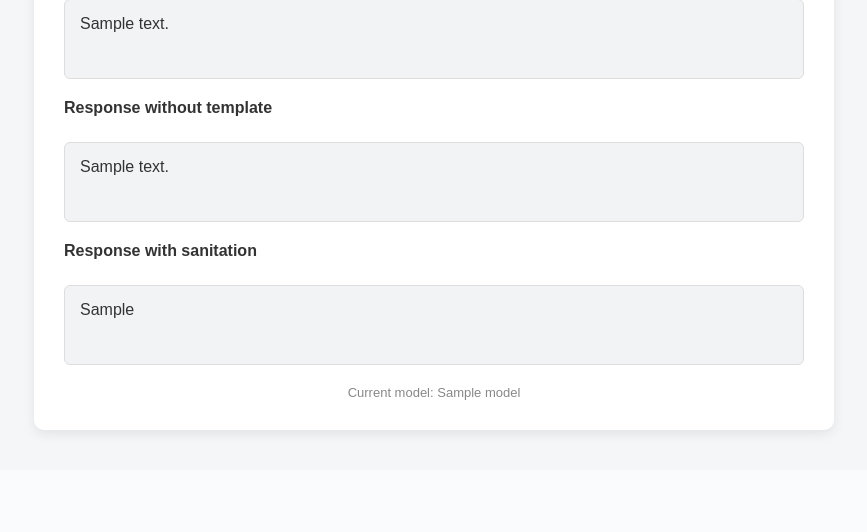
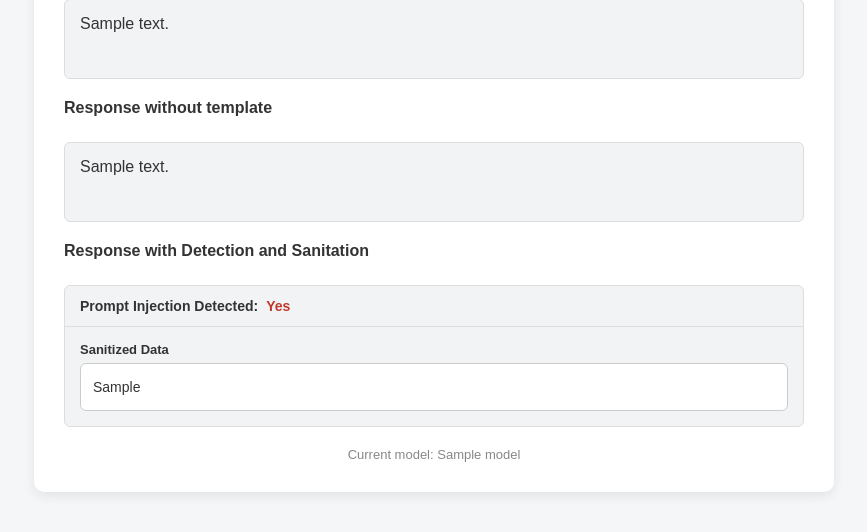
Before and after one commit to koguma100/LLM_Prompt_Injection_Capstone, a Flask app: template code/flask-app/app/templates/base.html in a window 1280 px wide. Shown: the part 538-1070 px from the top of the page, without its empty margins (206-1073 px from the left). Before the commit the page ends 974 px from the top, so only its background shows below. Run offline with Flask 3, Linux system fonts and the light colour scheme; the template is opened without the code that fills it: most values are stand-ins (such as "Sample title", 1, 10 or a date in 2020).

Commit message:
Added prototype engine to Flask app

```diff
--- a/code/flask-app/app/routes.py
+++ b/code/flask-app/app/routes.py
@@ -1,6 +1,7 @@
 from flask import Blueprint, render_template, request
 from ollama import chat
 from .sanitization import process_single
+from .prototype.data import Patterns
 
 
 main = Blueprint("main", __name__)
@@ -32,6 +33,7 @@ def home():
         data = request.form.get("data")
         prompt_template[3]  = data
 
+        # prompt hardening response w/ Ollama, commented out because its kind of slow and we want to focus on the sanitization engine for now
         # response = chat(
         #     model=model,
         #     messages=[{'role': 'user', 'content': " ".join(prompt_template)}],
@@ -42,7 +44,7 @@ def home():
         #     messages=[{'role': 'user', 'content': " ".join([prompt, data])}],
         # )
 
-        response3 = process_single(prompt, data, None)
+        response3 = process_single(prompt, data, Patterns)
 
         print(response)
 
--- a/code/flask-app/app/templates/base.html
+++ b/code/flask-app/app/templates/base.html
@@ -11,19 +11,16 @@
             padding: 0;
             font-family: Arial, Helvetica, sans-serif;
         }
-
         body {
             background-color: #f4f6f8;
             color: #333;
             padding: 40px;
         }
-
         h1 {
             text-align: center;
             margin-bottom: 30px;
             font-weight: 500;
         }
-
         /* ===== Container ===== */
         .container {
             max-width: 800px;
@@ -33,7 +30,6 @@
             border-radius: 10px;
             box-shadow: 0 4px 12px rgba(0,0,0,0.08);
         }
-
         /* ===== Form Elements ===== */
         label {
             display: block;
@@ -41,7 +37,6 @@
             margin-bottom: 6px;
             font-weight: 600;
         }
-
         textarea, input {
             width: 100%;
             padding: 12px;
@@ -49,12 +44,10 @@
             border-radius: 6px;
             font-size: 14px;
         }
-
         textarea {
             resize: vertical;
             min-height: 100px;
         }
-
         /* ===== Button ===== */
         button {
             margin-top: 20px;
@@ -66,11 +59,9 @@
             border-radius: 6px;
             cursor: pointer;
         }
-
         button:hover {
             background-color: #1f4fb3;
         }
-
         /* ===== Response Box ===== */
         .response-box {
             margin-top: 25px;
@@ -81,7 +72,52 @@
             min-height: 80px;
             white-space: pre-wrap;
         }
-
+        /* ===== Sanitation Report ===== */
+        .report-box {
+            margin-top: 25px;
+            background: #f1f3f5;
+            border-radius: 6px;
+            border: 1px solid #ddd;
+        }
+        .report-status {
+            display: flex;
+            align-items: center;
+            gap: 8px;
+            padding: 12px 15px;
+            border-bottom: 1px solid #ddd;
+        }
+        .report-status-label {
+            font-size: 14px;
+            font-weight: 600;
+        }
+        .report-status-value {
+            font-size: 14px;
+            font-weight: 600;
+        }
+        .report-status-value.detected {
+            color: #c0392b;
+        }
+        .report-status-value.clean {
+            color: #27ae60;
+        }
+        .report-data {
+            padding: 15px;
+        }
+        .report-data-label {
+            font-size: 13px;
+            font-weight: 600;
+            margin-bottom: 6px;
+        }
+        .report-data-content {
+            background: white;
+            border: 1px solid #ccc;
+            border-radius: 6px;
+            padding: 12px;
+            font-size: 14px;
+            white-space: pre-wrap;
+            line-height: 1.6;
+        }
+        /* ===== Footer ===== */
         .footer {
             text-align: center;
             margin-top: 20px;
@@ -91,17 +127,13 @@
     </style>
 </head>
 <body>
-
     <div class="container">
         <h1>Prompt Injection Tester</h1>
-
         <form method="POST" action="{{ url_for('main.home') }}">
             <label for="prompt">Prompt</label>
             <textarea name="prompt" id="prompt" placeholder="Enter the main prompt...">{{ request.form.prompt }}</textarea>
-
             <label for="data">Data</label>
             <textarea name="data" id="data" placeholder="Enter external data or context...">{{ request.form.data }}</textarea>
-
             <button type="submit">Submit</button>
         </form>
 
@@ -113,14 +145,24 @@
         {% endif %}
 
         {% if response3 %}
-            <label>Response with sanitation</label>
-            <div class="response-box">{{ response3 }}</div>
+            <label>Response with Detection and Sanitation</label>
+            <div class="report-box">
+                <div class="report-status">
+                    <span class="report-status-label">Prompt Injection Detected:</span>
+                    <span class="report-status-value {{ 'detected' if response3[0] else 'clean' }}">
+                        {{ "Yes" if response3[0] else "No" }}
+                    </span>
+                </div>
+                <div class="report-data">
+                    <div class="report-data-label">Sanitized Data</div>
+                    <div class="report-data-content">{{ response3[1] }}</div>
+                </div>
+            </div>
         {% endif %}
 
         <div class="footer">
-            Current model: {{ model  }}
+            Current model: {{ model }}
         </div>
     </div>
-
 </body>
 </html>
```
